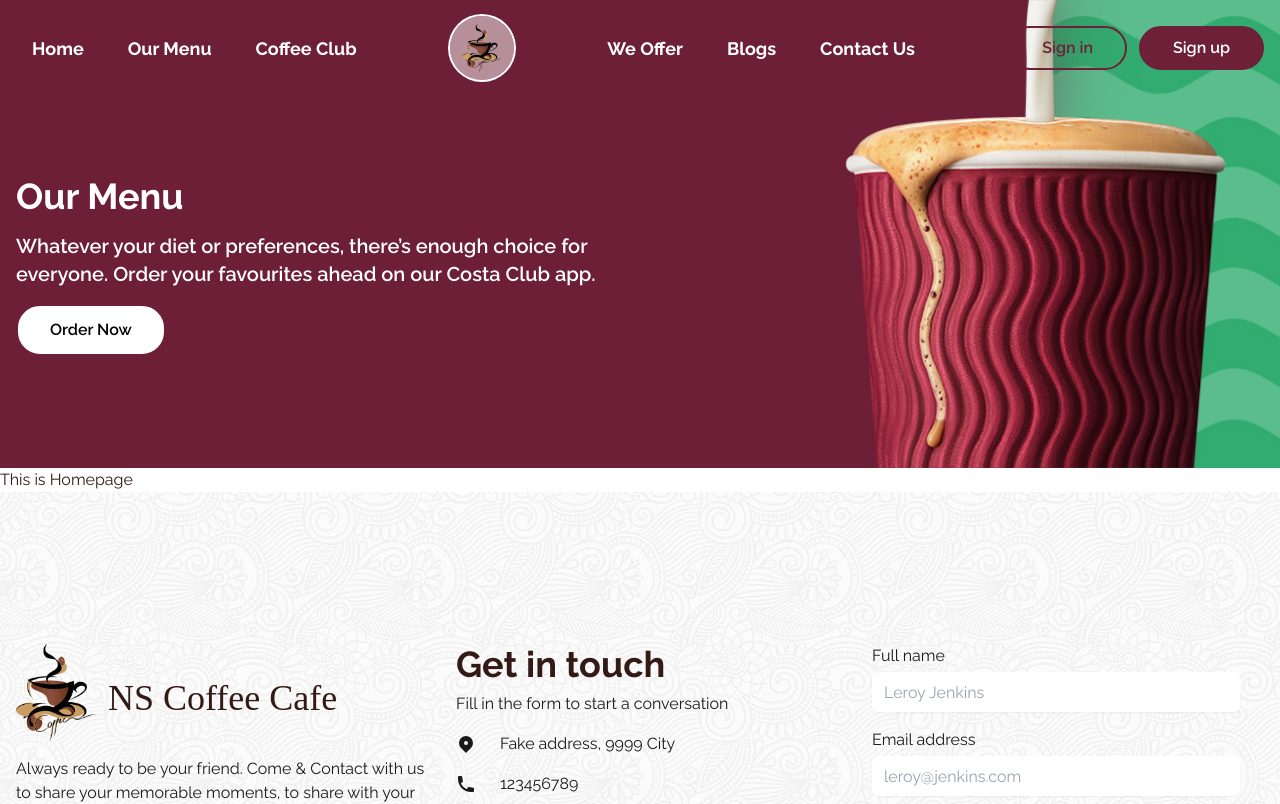
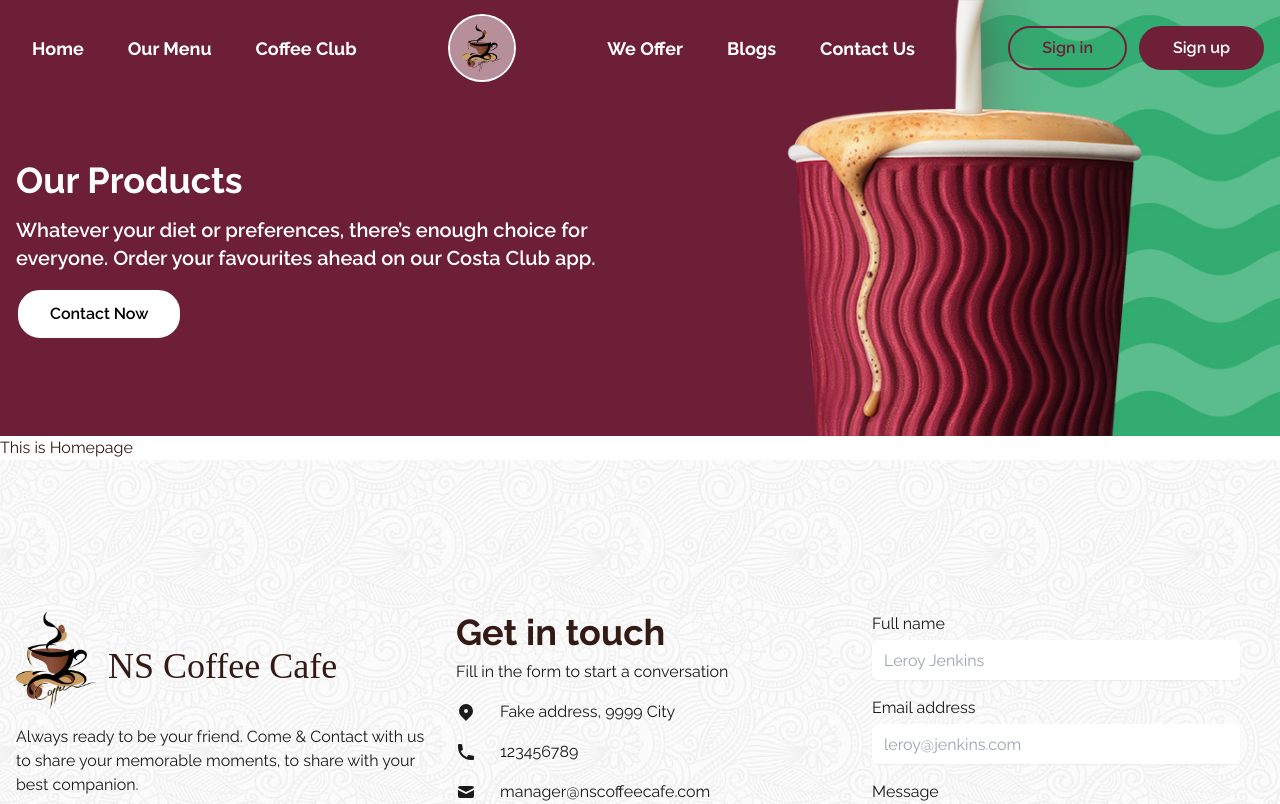
Before and after one commit to mdnumanahmed/ns-coffee-cafe-client, a React (Vite) app: page / in a window 1280 px wide. Shown: the top 804 px of the page. Built offline with nearby package versions, Linux system fonts and the light colour scheme; no server answers; a web font is replaced by a local one.

Commit message:
Reusebale and Dynamic Page Header with different data conditional rendering added

```diff
--- a/src/components/Navbar.jsx
+++ b/src/components/Navbar.jsx
@@ -2,6 +2,7 @@ import { Link, NavLink, useLocation } from "react-router-dom";
 import logo from "../assets/logo.png";
 import { useContext } from "react";
 import { AuthContext } from "../providers/AuthProvider";
+import PageHeader from "./PageHeader";
 
 const Navbar = () => {
   const homeBg = "home-bg.jpg";
@@ -168,18 +169,7 @@ const Navbar = () => {
             </svg>
           </button>
         </div>
-        <div className="container mx-auto py-24">
-          <div className="max-w-screen-sm space-y-4">
-            <h1 className="text-4xl font-bold text-white">Our Menu </h1>
-            <h3 className="text-xl font-semibold text-white">
-              Whatever your diet or preferences, there’s enough choice for
-              everyone. Order your favourites ahead on our Costa Club app.
-            </h3>
-            <button className="btn btn-primary !bg-white !text-black">
-              Order Now
-            </button>
-          </div>
-        </div>
+        <PageHeader />
       </header>
     </div>
   );
--- /dev/null
+++ b/src/components/PageHeader.jsx
@@ -0,0 +1,59 @@
+import PropTypes from "prop-types";
+import { useLocation } from "react-router-dom";
+
+const PageHeader = ({ title, subtitle, btnText, center = false }) => {
+  const location = useLocation();
+  location.pathname === "/"
+    ? ((title = "Our Products"),
+      (subtitle =
+        "Whatever your diet or preferences, there’s enough choice for everyone. Order your favourites ahead on our Coffee Club app."),
+      (btnText = "Check Now"))
+    : location.pathname === "/coffee-club"
+    ? ((title = "Let the free times roll"),
+      (subtitle = "Use our app for the best Coffee Club experience."),
+      (btnText = "Join Coffee Club"),
+      (center = true))
+    : location.pathname === "/we-offer"
+    ? ((title = "NS Coffee Delivery"),
+      (subtitle =
+        "Freshly brewed coffee, tasty meals and delicious snacks prepared in-store and delivered to you."),
+      (btnText = "Order and Receive"))
+    : location.pathname === "/menu"
+    ? ((title = "Our Menu"),
+      (subtitle =
+        "Whatever your diet or preferences, there’s enough choice for everyone. Order your favourites ahead on our Costa Club app."),
+      (btnText = "Order Now"))
+    : location.pathname === "/blogs"
+    ? ((title = "Read Blogs to know health safty"),
+      (subtitle =
+        "Whatever your diet or preferences, there’s enough choice for everyone. Order your favourites ahead on our Costa Club app."),
+      (btnText = "Order Now"))
+    : (title = "To know more contact us"),
+    (subtitle =
+      "Whatever your diet or preferences, there’s enough choice for everyone. Order your favourites ahead on our Costa Club app."),
+    (btnText = "Contact Now");
+  return (
+    <div
+      className={`container mx-auto py-20 flex  ${
+        center && "justify-center text-center"
+      }`}
+    >
+      <div className="space-y-4 max-w-screen-sm">
+        <h1 className="text-4xl font-bold text-white"> {title} </h1>
+        <h3 className="text-xl font-semibold text-white">{subtitle}</h3>
+        <button className="btn btn-primary !bg-white !text-black">
+          {btnText}
+        </button>
+      </div>
+    </div>
+  );
+};
+
+PageHeader.propTypes = {
+  title: PropTypes.string,
+  subtitle: PropTypes.string,
+  btnText: PropTypes.string,
+  center: PropTypes.bool,
+};
+
+export default PageHeader;
```
Also changed, not shown: src/routes/Routes.jsx (+20 -0 lines).
